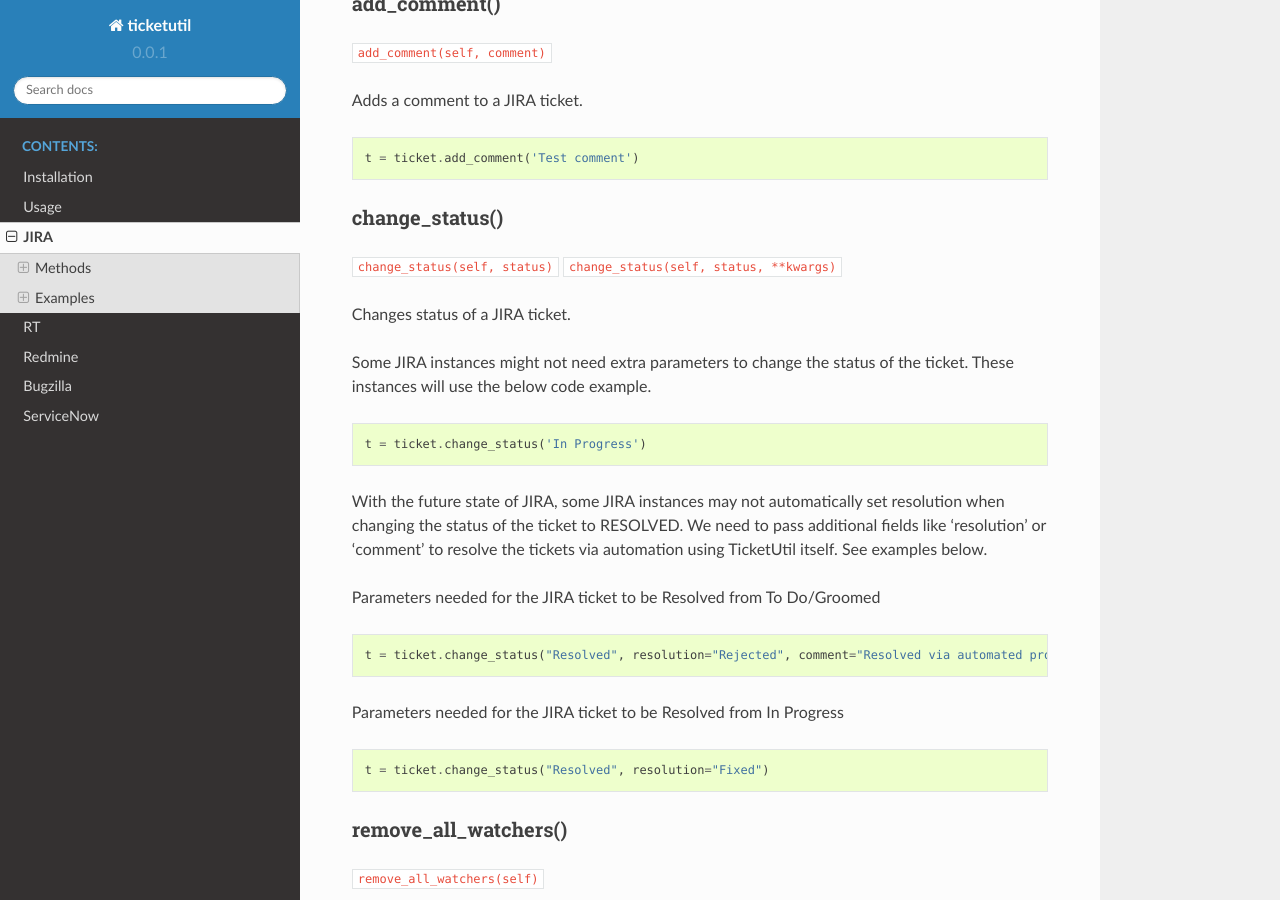
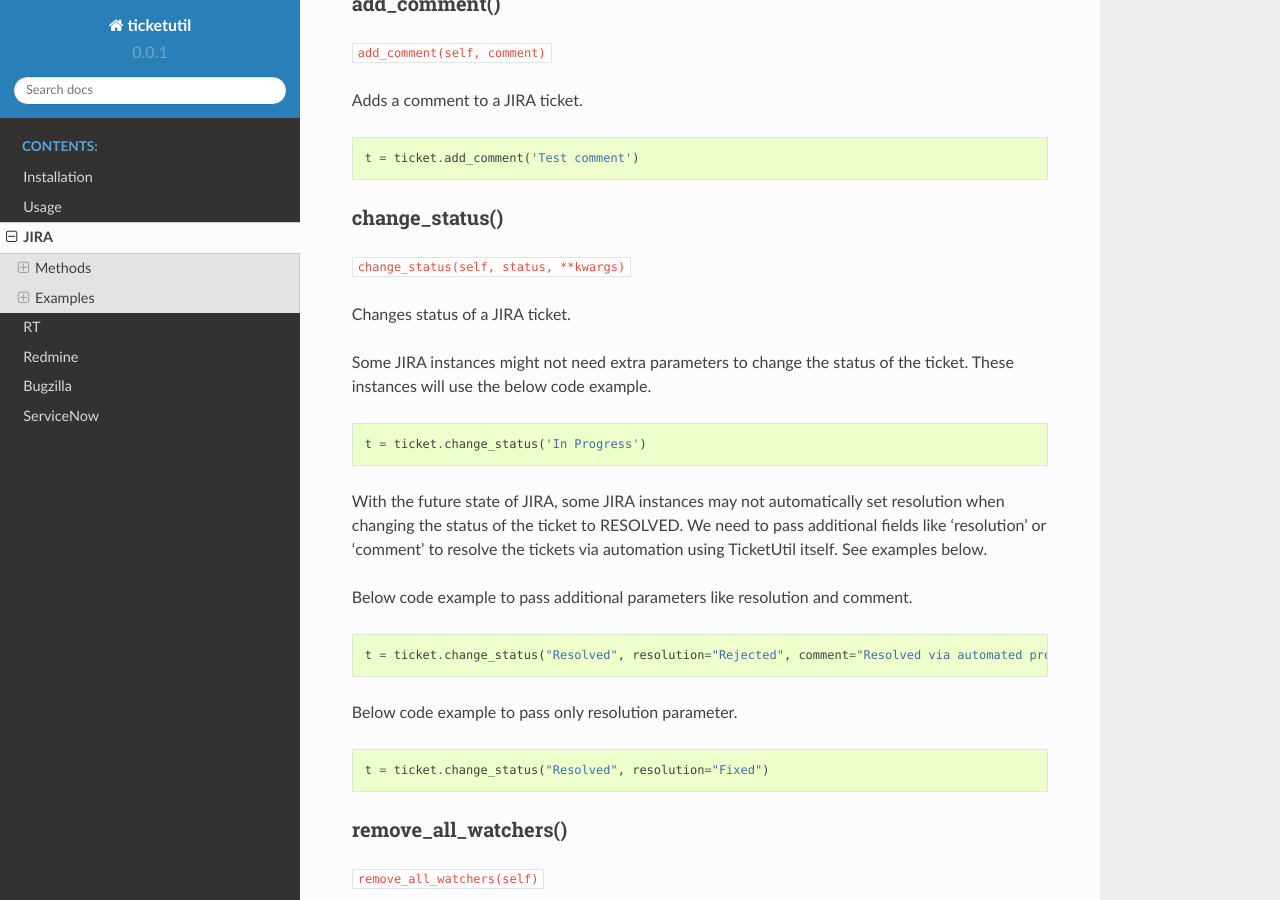
Before and after one commit to dmranck/ticketutil, a Sphinx documentation site: the page built from read-the-docs/source/JIRA.rst, in a window 1280 px wide and 900 px high, scrolled down 2210 px. Built offline with Sphinx 7.4.7 and the Read the Docs theme 2.0.0, drawn with Linux system fonts in a browser that asks for light colours.

Commit message:
Making additional changes as per Danny's last comment

```diff
--- a/read-the-docs/source/JIRA.rst
+++ b/read-the-docs/source/JIRA.rst
@@ -123,7 +123,6 @@ Adds a comment to a JIRA ticket.
 change_status()
 ---------------
 
-``change_status(self, status)``
 ``change_status(self, status, **kwargs)``
 
 Changes status of a JIRA ticket.
@@ -137,13 +136,13 @@ Some JIRA instances might not need extra parameters to change the status of the
 With the future state of JIRA, some JIRA instances may not automatically set resolution when changing the status of the ticket to RESOLVED.
 We need to pass additional fields like 'resolution' or 'comment' to resolve the tickets via automation using TicketUtil itself. See examples below.
 
-Parameters needed for the JIRA ticket to be Resolved from To Do/Groomed
+Below code example to pass additional parameters like resolution and comment.
 
 .. code:: python
 
     t = ticket.change_status("Resolved", resolution="Rejected", comment="Resolved via automated process.")
 
-Parameters needed for the JIRA ticket to be Resolved from In Progress
+Below code example to pass only resolution parameter.
 
 .. code:: python
 
```
Also changed, not shown: 1 other file.
